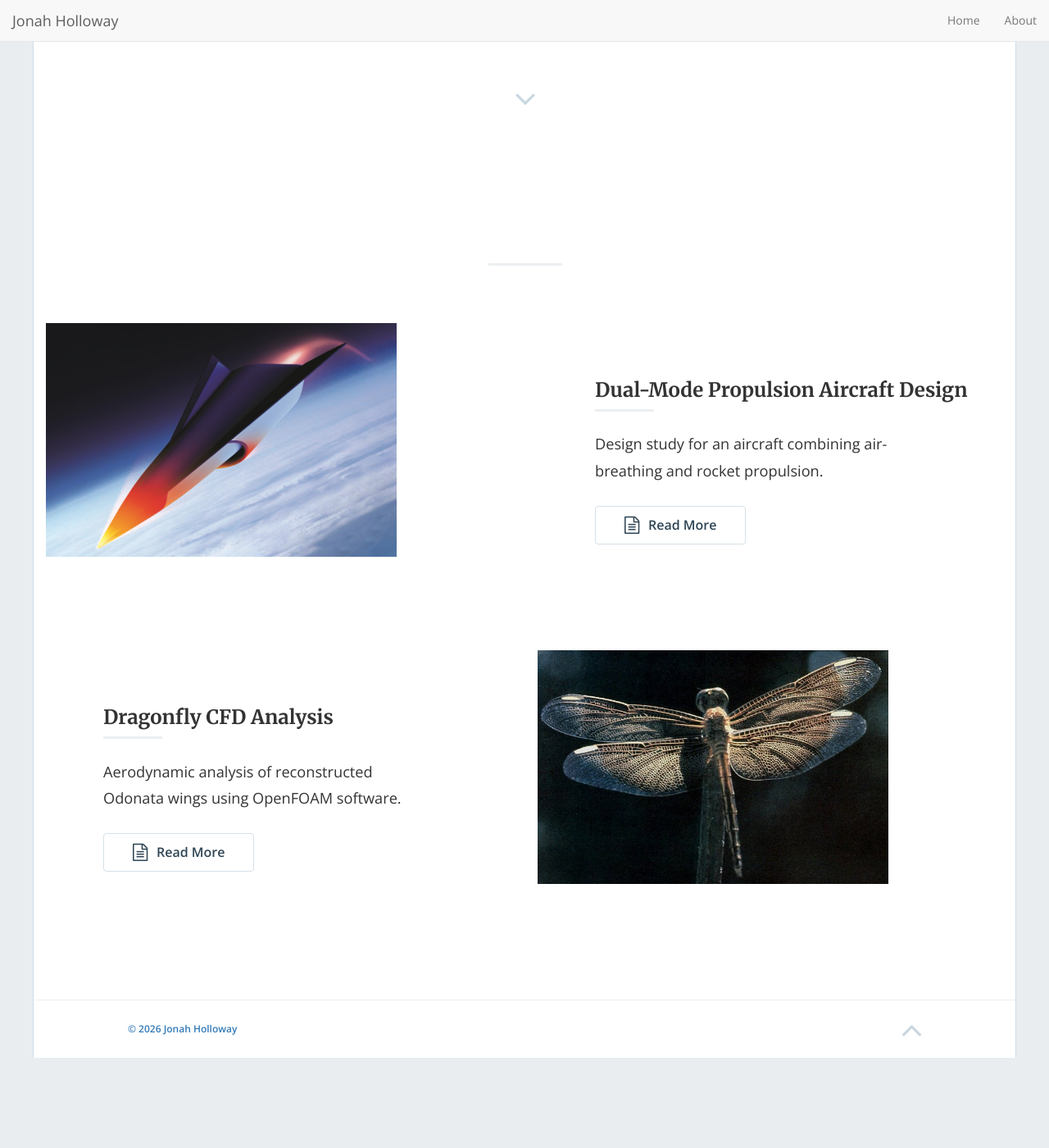
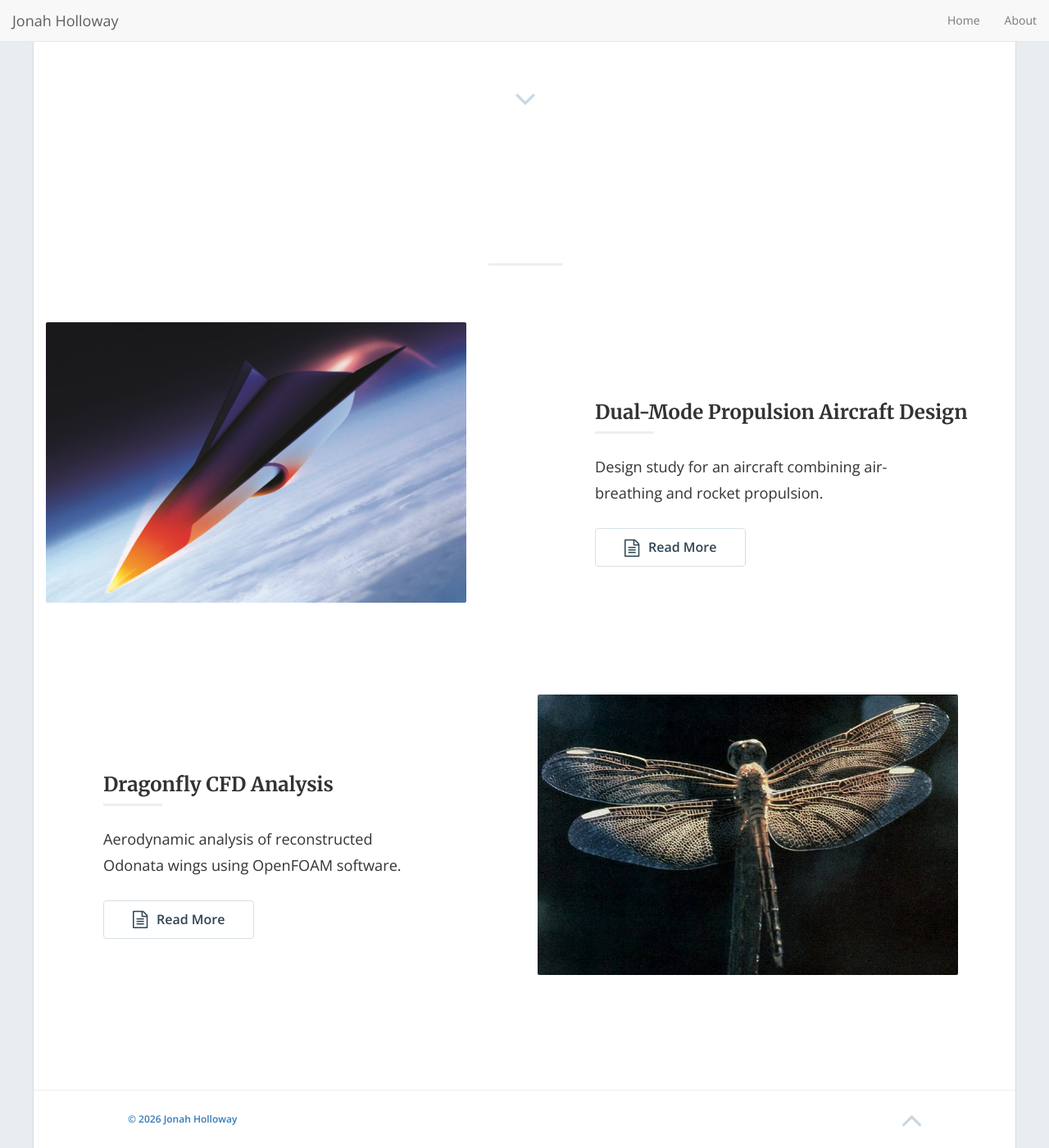
Before and after one commit to jonahholloway/jonahholloway.github.io, a Jekyll site: the page built from index.html, in a window 1280 px wide and 1400 px high, scrolled down 530 px. Shown: the whole window at 82% size. Built offline with Jekyll 4.4.1, drawn with Linux system fonts in a browser that asks for light colours; nearby versions of some CDN libraries; the list of posts is cut into pages by our own code; before the commit the page ends 1820 px from its top, so only the background shows below that.

Commit message:
Update style.scss

```diff
--- a/css/style.scss
+++ b/css/style.scss
@@ -256,8 +256,10 @@ button.btn, input.btn {
     margin-bottom: 2em;
   }
   img.img-responsive {
-	  width: 75%;
+	width: 90%;
     height: auto;
+	position: center;
+	border-radius: 2px;
     @include bp-xsmall {
       display: none;
     }
```
